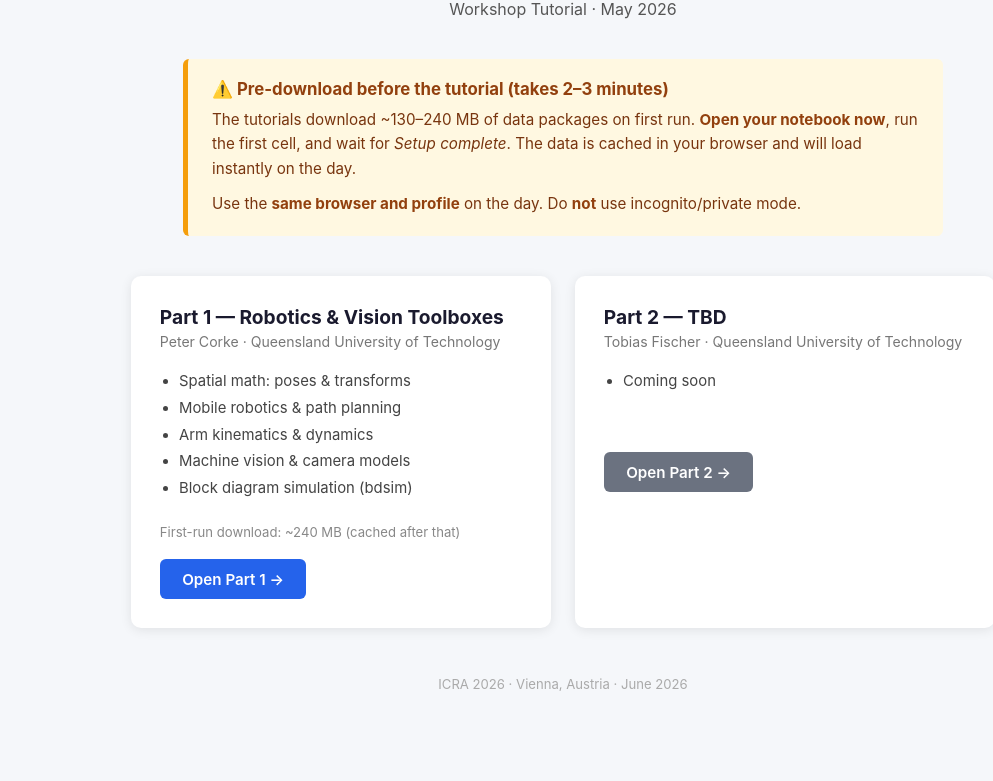
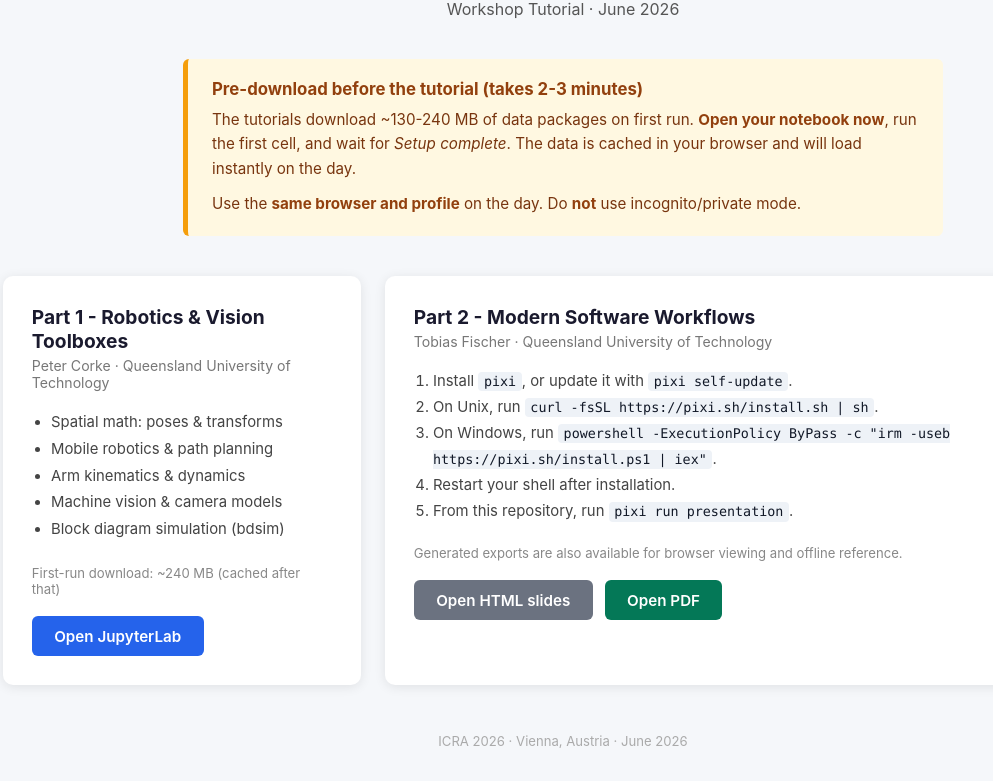
Before and after one commit to petercorke/ICRA2026-modern-software-tools, a plain HTML site: page peter/landing/index.html in a window 1280 px wide. Shown: the part 75-856 px from the top of the page, without its empty margins (77-1070 px from the left). Before the commit the page ends 800 px from the top, so only its background shows below. Drawn offline with Linux system fonts and the light colour scheme.

Commit message:
Fix Peter's merge conflict

```diff
--- a/peter/landing/index.html
+++ b/peter/landing/index.html
@@ -1,41 +1,31 @@
 <!DOCTYPE html>
 <html lang="en">
-
 <head>
   <meta charset="UTF-8">
   <meta name="viewport" content="width=device-width, initial-scale=1.0">
-    <title>ICRA 2026 – Modern Software Tools for Robotics</title>
+  <title>ICRA 2026 - Modern Software Tools for Robotics</title>
   <style>
-        * {
-            box-sizing: border-box;
-            margin: 0;
-            padding: 0;
-        }
-
+    * { box-sizing: border-box; margin: 0; padding: 0; }
     body {
       font-family: -apple-system, BlinkMacSystemFont, "Segoe UI", Roboto, sans-serif;
       background: #f5f7fa;
       color: #222;
       padding: 2rem 1rem;
     }
-
     header {
       text-align: center;
       margin-bottom: 2.5rem;
     }
-
     header h1 {
       font-size: 1.9rem;
       font-weight: 700;
       color: #1a1a2e;
     }
-
     header p {
       margin-top: 0.4rem;
       color: #555;
       font-size: 1rem;
     }
-
     .warning {
       background: #fff8e1;
       border-left: 5px solid #f59e0b;
@@ -44,32 +34,25 @@
       max-width: 760px;
       margin: 0 auto 2.5rem;
     }
-
     .warning h2 {
       font-size: 1.05rem;
       margin-bottom: 0.6rem;
       color: #92400e;
     }
-
     .warning p {
       font-size: 0.95rem;
       line-height: 1.6;
       color: #78350f;
     }
-
-        .warning strong {
-            color: #92400e;
-        }
-
+    .warning strong { color: #92400e; }
     .parts {
       display: flex;
       gap: 1.5rem;
       flex-wrap: wrap;
       justify-content: center;
-            max-width: 900px;
+      max-width: 1120px;
       margin: 0 auto;
     }
-
     .card {
       background: #fff;
       border-radius: 10px;
@@ -78,19 +61,16 @@
       flex: 1 1 340px;
       max-width: 420px;
     }
-
     .card h2 {
       font-size: 1.2rem;
       margin-bottom: 0.3rem;
       color: #1a1a2e;
     }
-
     .card .author {
       font-size: 0.88rem;
       color: #777;
       margin-bottom: 1.1rem;
     }
-
     .card ul {
       padding-left: 1.2rem;
       font-size: 0.93rem;
@@ -98,13 +78,36 @@
       color: #444;
       margin-bottom: 1.4rem;
     }
-
     .card .size-note {
       font-size: 0.82rem;
       color: #888;
       margin-bottom: 1.2rem;
     }
-
+    .card-wide {
+      flex-basis: 720px;
+      max-width: 860px;
+    }
+    .steps {
+      margin: 1.1rem 0 1.3rem 1.2rem;
+      font-size: 0.93rem;
+      line-height: 1.75;
+      color: #444;
+    }
+    code {
+      background: #eef2f7;
+      border-radius: 4px;
+      color: #111827;
+      font-family: "SFMono-Regular", Consolas, "Liberation Mono", monospace;
+      font-size: 0.9em;
+      padding: 0.15rem 0.35rem;
+      overflow-wrap: anywhere;
+    }
+    .actions {
+      display: flex;
+      gap: 0.75rem;
+      flex-wrap: wrap;
+      margin-top: 1.2rem;
+    }
     .btn {
       display: inline-block;
       background: #2563eb;
@@ -116,190 +119,11 @@
       font-weight: 600;
       transition: background 0.15s;
     }
-
-        .btn:hover {
-            background: #1d4ed8;
-        }
-
-        .btn-secondary {
-            background: #6b7280;
-        }
-
-        .btn-secondary:hover {
-            background: #4b5563;
-        }
-
-        footer {
-            text-align: center;
-            margin-top: 3rem;
-            font-size: 0.82rem;
-            color: #aaa;
-        }
-    </style>
-    <meta charset="UTF-8">
-    <meta name="viewport" content="width=device-width, initial-scale=1.0">
-    <title>ICRA 2026 – Modern Software Tools for Robotics</title>
-    <style>
-        * {
-            box-sizing: border-box;
-            margin: 0;
-            padding: 0;
-        }
-
-        body {
-            font-family: -apple-system, BlinkMacSystemFont, "Segoe UI", Roboto, sans-serif;
-            background: #f5f7fa;
-            color: #222;
-            padding: 2rem 1rem;
-        }
-
-        header {
-            text-align: center;
-            margin-bottom: 2.5rem;
-        }
-
-        header h1 {
-            font-size: 1.9rem;
-            font-weight: 700;
-            color: #1a1a2e;
-        }
-
-        header p {
-            margin-top: 0.4rem;
-            color: #555;
-            font-size: 1rem;
-        }
-
-        .warning {
-            background: #fff8e1;
-            border-left: 5px solid #f59e0b;
-            border-radius: 6px;
-            padding: 1.2rem 1.5rem;
-            max-width: 760px;
-            margin: 0 auto 2.5rem;
-        }
-
-        .warning h2 {
-            font-size: 1.05rem;
-            margin-bottom: 0.6rem;
-            color: #92400e;
-        }
-
-        .warning p {
-            font-size: 0.95rem;
-            line-height: 1.6;
-            color: #78350f;
-        }
-
-        .warning strong {
-            color: #92400e;
-        }
-
-        .parts {
-            display: flex;
-            gap: 1.5rem;
-            flex-wrap: wrap;
-            justify-content: center;
-            max-width: 1120px;
-            margin: 0 auto;
-        }
-
-        .card {
-            background: #fff;
-            border-radius: 10px;
-            box-shadow: 0 2px 12px rgba(0, 0, 0, 0.09);
-            padding: 1.8rem;
-            flex: 1 1 340px;
-            max-width: 420px;
-        }
-
-        .card h2 {
-            font-size: 1.2rem;
-            margin-bottom: 0.3rem;
-            color: #1a1a2e;
-        }
-
-        .card .author {
-            font-size: 0.88rem;
-            color: #777;
-            margin-bottom: 1.1rem;
-        }
-
-        .card ul {
-            padding-left: 1.2rem;
-            font-size: 0.93rem;
-            line-height: 1.8;
-            color: #444;
-            margin-bottom: 1.4rem;
-        }
-
-        .card .size-note {
-            font-size: 0.82rem;
-            color: #888;
-            margin-bottom: 1.2rem;
-        }
-
-        .card-wide {
-            flex-basis: 720px;
-            max-width: 860px;
-        }
-
-        .steps {
-            margin: 1.1rem 0 1.3rem 1.2rem;
-            font-size: 0.93rem;
-            line-height: 1.75;
-            color: #444;
-        }
-
-        code {
-            background: #eef2f7;
-            border-radius: 4px;
-            color: #111827;
-            font-family: "SFMono-Regular", Consolas, "Liberation Mono", monospace;
-            font-size: 0.9em;
-            padding: 0.15rem 0.35rem;
-            overflow-wrap: anywhere;
-        }
-
-        .actions {
-            display: flex;
-            gap: 0.75rem;
-            flex-wrap: wrap;
-            margin-top: 1.2rem;
-        }
-
-        .btn {
-            display: inline-block;
-            background: #2563eb;
-            color: #fff;
-            text-decoration: none;
-            padding: 0.65rem 1.4rem;
-            border-radius: 6px;
-            font-size: 0.95rem;
-            font-weight: 600;
-            transition: background 0.15s;
-        }
-
-        .btn:hover {
-            background: #1d4ed8;
-        }
-
-        .btn-secondary {
-            background: #6b7280;
-        }
-
-        .btn-secondary:hover {
-            background: #4b5563;
-        }
-
-        .btn-pdf {
-            background: #047857;
-        }
-
-        .btn-pdf:hover {
-            background: #065f46;
-        }
-
+    .btn:hover { background: #1d4ed8; }
+    .btn-secondary { background: #6b7280; }
+    .btn-secondary:hover { background: #4b5563; }
+    .btn-pdf { background: #047857; }
+    .btn-pdf:hover { background: #065f46; }
     footer {
       text-align: center;
       margin-top: 3rem;
@@ -308,31 +132,28 @@
     }
   </style>
 </head>
-
 <body>
 
 <header>
-        <h1>ICRA 2026 — Modern Software Tools for Robotics</h1>
-        <p>Workshop Tutorial · May 2026</p>
+  <h1>ICRA 2026 - Modern Software Tools for Robotics</h1>
+  <p>Workshop Tutorial · June 2026</p>
 </header>
 
 <div class="warning">
-        <h2>⚠️ Pre-download before the tutorial (takes 2–3 minutes)</h2>
+  <h2>Pre-download before the tutorial (takes 2-3 minutes)</h2>
   <p>
-            The tutorials download ~130–240 MB of data packages on first run.
+    The tutorials download ~130-240 MB of data packages on first run.
     <strong>Open your notebook now</strong>, run the first cell, and wait for <em>Setup complete</em>.
     The data is cached in your browser and will load instantly on the day.
   </p>
   <p style="margin-top:0.7rem">
-            Use the <strong>same browser and profile</strong> on the day. Do <strong>not</strong> use incognito/private
-            mode.
+    Use the <strong>same browser and profile</strong> on the day. Do <strong>not</strong> use incognito/private mode.
   </p>
 </div>
 
 <div class="parts">
-
   <div class="card">
-            <h2>Part 1 — Robotics &amp; Vision Toolboxes</h2>
+    <h2>Part 1 - Robotics &amp; Vision Toolboxes</h2>
     <div class="author">Peter Corke · Queensland University of Technology</div>
     <ul>
       <li>Spatial math: poses &amp; transforms</li>
@@ -342,19 +163,25 @@
       <li>Block diagram simulation (bdsim)</li>
     </ul>
     <div class="size-note">First-run download: ~240 MB (cached after that)</div>
-            <a class="btn" href="part1/lab/index.html?path=index.ipynb">Open Part 1 →</a>
+    <a class="btn" href="part1/lab/index.html?path=index.ipynb">Open JupyterLab</a>
   </div>
 
-        <div class="card">
-            <h2>Part 2 — TBD</h2>
+  <div class="card card-wide">
+    <h2>Part 2 - Modern Software Workflows</h2>
     <div class="author">Tobias Fischer · Queensland University of Technology</div>
-            <ul>
-                <li>Coming soon</li>
-            </ul>
-            <div class="size-note">&nbsp;</div>
-            <a class="btn btn-secondary" href="part2/lab/index.html?path=index.ipynb">Open Part 2 →</a>
+    <ol class="steps">
+      <li>Install <code>pixi</code>, or update it with <code>pixi self-update</code>.</li>
+      <li>On Unix, run <code>curl -fsSL https://pixi.sh/install.sh | sh</code>.</li>
+      <li>On Windows, run <code>powershell -ExecutionPolicy ByPass -c "irm -useb https://pixi.sh/install.ps1 | iex"</code>.</li>
+      <li>Restart your shell after installation.</li>
+      <li>From this repository, run <code>pixi run presentation</code>.</li>
+    </ol>
+    <div class="size-note">Generated exports are also available for browser viewing and offline reference.</div>
+    <div class="actions">
+      <a class="btn btn-secondary" href="part2/">Open HTML slides</a>
+      <a class="btn btn-pdf" href="part2/icra_software_tools_export.pdf">Open PDF</a>
     </div>
-
+  </div>
 </div>
 
 <footer>
@@ -362,5 +189,4 @@
 </footer>
 
 </body>
-
 </html>
```
Lines whose indentation alone changed are shown as unchanged.
